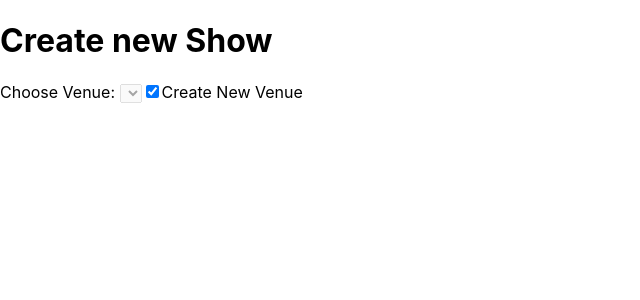
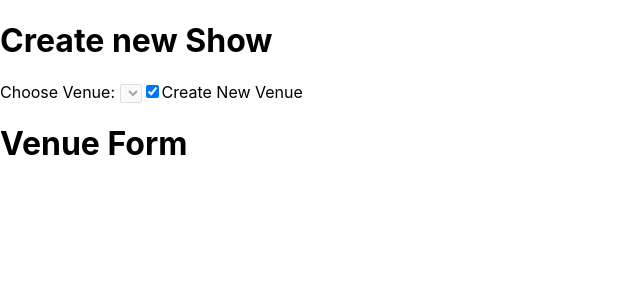
Before and after one commit to gandradep/third_other_front, a React (Create React App) app: page /create in a window 1280 px wide. Both pictures are taken after a click on the checkbox "Create New Venue". Shown: the top 300 px of the page, without its empty margins (0-640 px from the left). Built offline with nearby package versions, Linux system fonts and the light colour scheme.

Commit message:
showing form if new venue checkbox is true

```diff
--- a/src/components/show-form/show-form.component.jsx
+++ b/src/components/show-form/show-form.component.jsx
@@ -1,14 +1,16 @@
 import React, { useState, useEffect } from 'react';
+import VenueForm from '../venue-form/venue-form.component';
 
 const ShowForm = ({shows}) => {
   const [isCreatingNewVenue, setIsCreatingNewVenue] = useState(false);
 
   const handleCheckboxChange = (event) => {
     setIsCreatingNewVenue(event.target.checked);
+    console.log(isCreatingNewVenue);
   };
 
   useEffect(() => {
-    console.log(isCreatingNewVenue);
+    console.log("use: "+isCreatingNewVenue);
   }, [isCreatingNewVenue]);
 
   return(
@@ -17,7 +19,7 @@ const ShowForm = ({shows}) => {
         <label htmlFor="venue">Choose Venue: </label>
         <select name="venue" id="venue" disabled={isCreatingNewVenue}>
         {shows.map((show, index) => (
-          <option value={show.venue.name}>
+            <option key={index} value={show.venue.name}>
               {show.venue.name}
             </option>
           ))}
@@ -31,6 +33,7 @@ const ShowForm = ({shows}) => {
             />
             <label htmlFor="createNewVenue">Create New Venue</label>
       </form>
+      {isCreatingNewVenue && <VenueForm />}
     </>
   )
 }
--- /dev/null
+++ b/src/components/venue-form/venue-form.component.jsx
@@ -0,0 +1,19 @@
+import React, { useState } from 'react';
+
+const VenueForm = () => {
+  const [venueData, setVenueData] = useState({
+    name:'',
+    url_location:'',
+    city:'',
+    country:''
+  });
+
+  return (
+    <div >
+      <h1>Venue Form</h1>
+
+    </div>
+  );
+}
+
+export default VenueForm;
```
Lines whose indentation alone changed are shown as unchanged.
